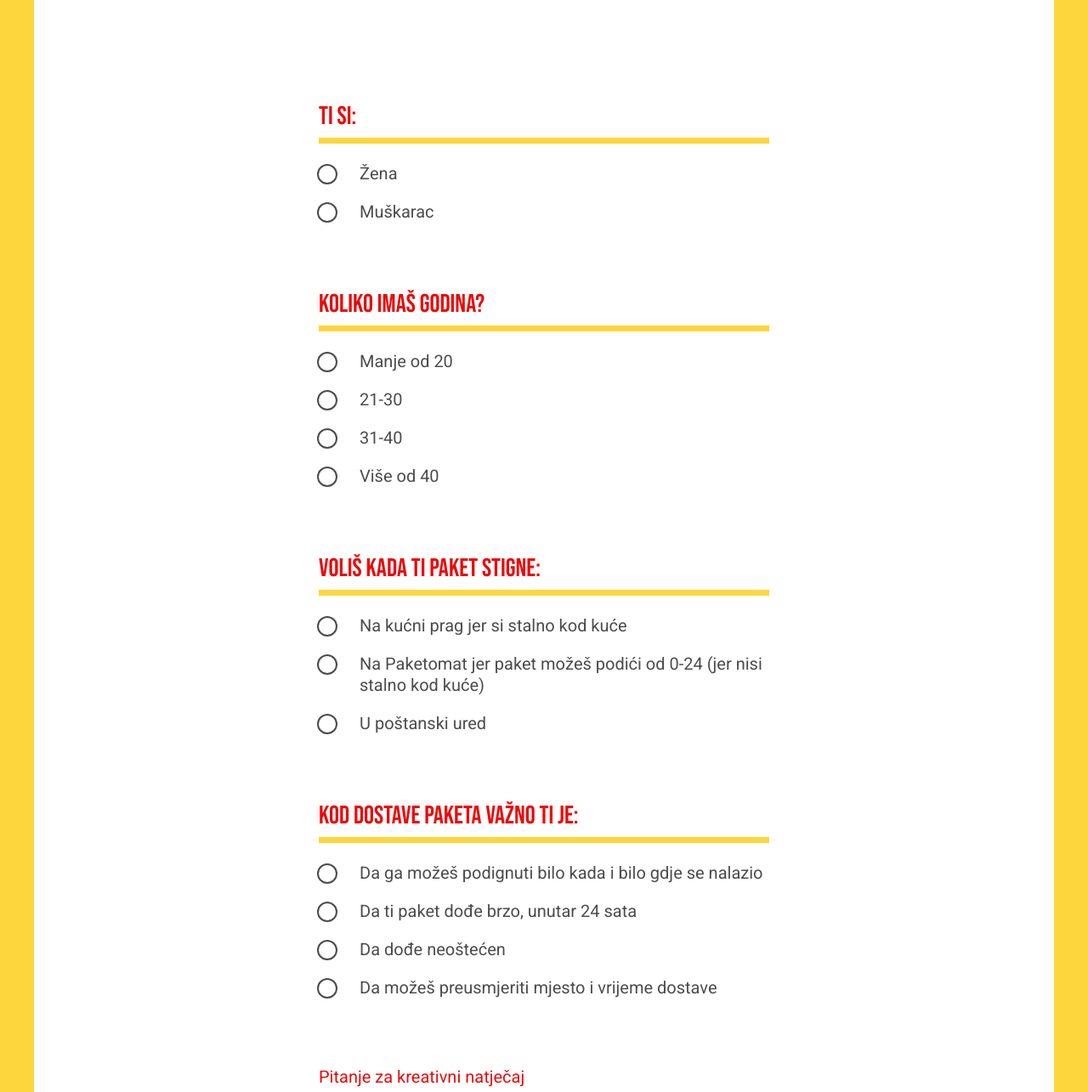
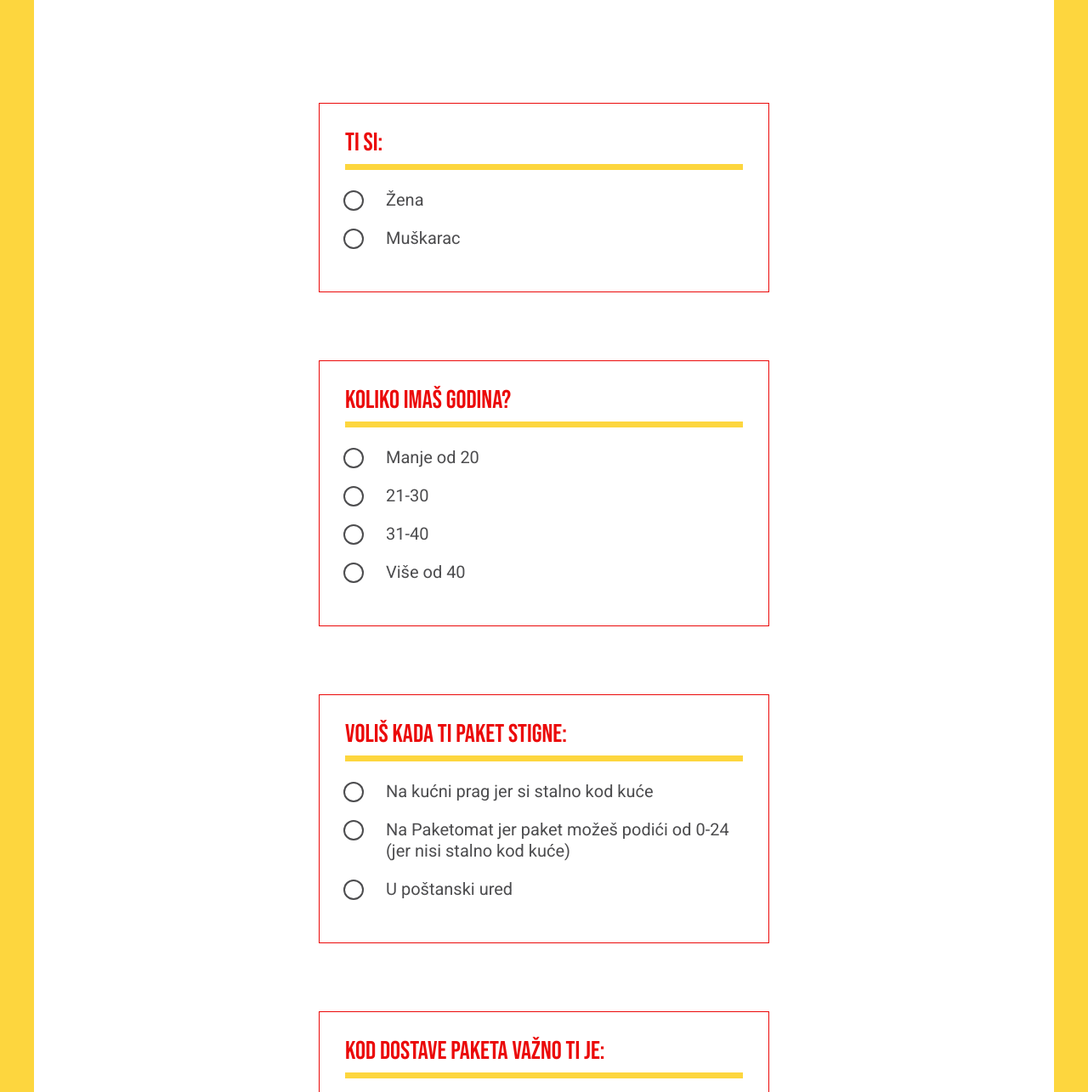
Before and after one commit to Zeljak/paketomat-anketa, a plain HTML site: page index.html in a window 1280 px wide. Shown: the part 1075-2360 px from the top of the page at 85% size. Drawn offline with Linux system fonts and the light colour scheme.

Commit message:
error msg

```diff
--- a/_sass/components/_messages.scss
+++ b/_sass/components/_messages.scss
@@ -28,6 +28,8 @@
   font-size: 14px;
   line-height: 1.79;
   color: $color-red;
+  margin-bottom: 20px;
+  margin-top: 15px;
 }
 
 #error-msg {
@@ -37,3 +39,8 @@
   color: $color-red;
   margin-top: -50px;
 }
+
+.error_border {
+  border: solid 1px $color-red;
+  padding: 30px;
+}
--- a/_sass/layout/_form.scss
+++ b/_sass/layout/_form.scss
@@ -12,7 +12,6 @@
     line-height: 1.13;
     text-align: left;
     color: $color-red;
-    margin-top: 80px;
 
     &--textarea {
       font-family: $family-primary;
@@ -37,7 +36,6 @@
     font-size: 20px;
     line-height: 1.25;
     color: $color-red;
-    margin-top: 80px;
   }
 
   &__text {
@@ -83,3 +81,12 @@
     }
   }
 }
+
+.pitanje_1__wrapper,
+.pitanje_2__wrapper,
+.pitanje_3__wrapper,
+.pitanje_4__wrapper,
+.pitanje_5__wrapper,
+.pitanje_6__wrapper {
+  margin-top: 80px;
+}
--- a/index.html
+++ b/index.html
@@ -119,7 +119,7 @@
 
         <form id="paketomat_obrazac" class="form">
           <!-- Pitanje - 1 SPOL-->
-          <div class="pitanje_1__wrapper">
+          <div class="pitanje_1__wrapper error_border">
             <h3 class="form__question">Ti si:</h3>
             <hr />
             <!-- Odgovor A -->
@@ -164,7 +164,7 @@
           </h6>
 
           <!-- Pitanje 2 - GODINE-->
-          <div class="pitanje_2__wrapper">
+          <div class="pitanje_2__wrapper error_border">
             <h3 class="form__question">Koliko imaš godina?</h3>
             <hr />
             <!-- Odgovor A -->
@@ -243,7 +243,7 @@
           </h6>
 
           <!-- Pitanje 3 - VOLIŠ DA TI PAKET STIGNE-->
-          <div class="pitanje_3__wrapper">
+          <div class="pitanje_3__wrapper error_border">
             <h3 class="form__question">Voliš kada ti paket stigne:</h3>
             <hr />
             <!-- Odgovor A -->
@@ -306,7 +306,7 @@
           </h6>
 
           <!-- Pitanje 4 - KOD DOSTAVE TI JE VAŽNO-->
-          <div class="pitanje_4__wrapper">
+          <div class="pitanje_4__wrapper error_border">
             <h3 class="form__question">Kod dostave paketa važno ti je:</h3>
             <hr />
             <!-- Odgovor A -->
@@ -385,7 +385,7 @@
           </h6>
 
           <!-- Pitanje 5 - ZAŠTO BAŠ TI ZASLUŽUJEŠ NAGRADU -->
-          <div class="pitanje_5_wrapper">
+          <div class="pitanje_5__wrapper error_border">
             <h4>Pitanje za kreativni natječaj</h4>
             <h3 class="form__question--textarea">
               Opiši nam sadržaj svog savršenog paketa i reci zašto bi te baš to
@@ -405,7 +405,7 @@
           </h6>
 
           <!-- E-MAIL - -->
-          <div class="pitanje_5_wrapper">
+          <div class="pitanje_6__wrapper error_border">
             <h3 class="form__question">I za kraj, vaš email:</h3>
             <textarea
               class="email"
@@ -454,7 +454,7 @@
           </label>
 
           <h6 class="is-hidden" id="error-msg" class="">
-            Morate prihvatiti pravila privatnosti i pravila natječaja!
+            Moraš prihvatiti pravila privatnosti i pravila natječaja!
           </h6>
 
           <!-- submit button -->
```
Also changed, not shown: css/main.css.
